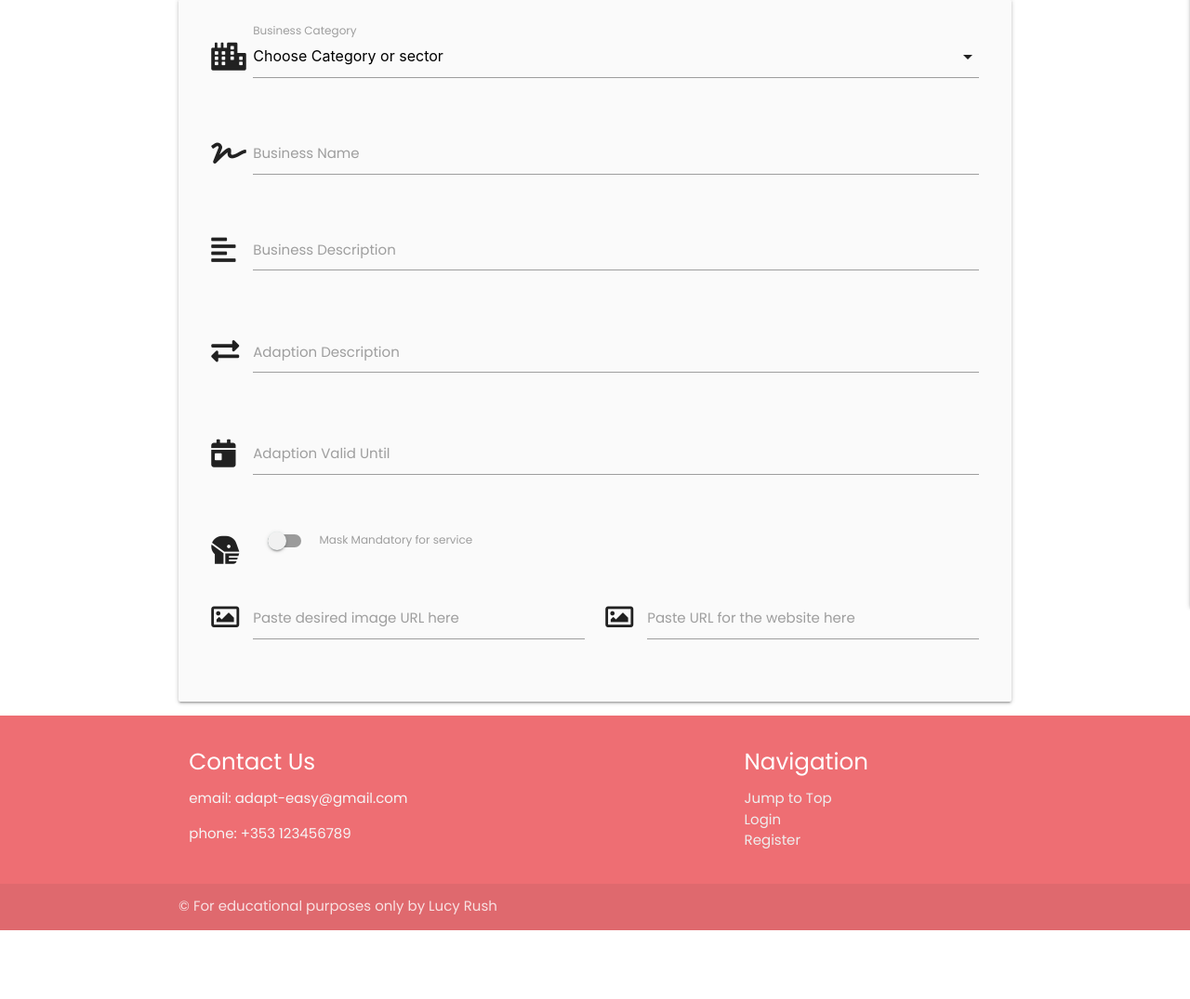
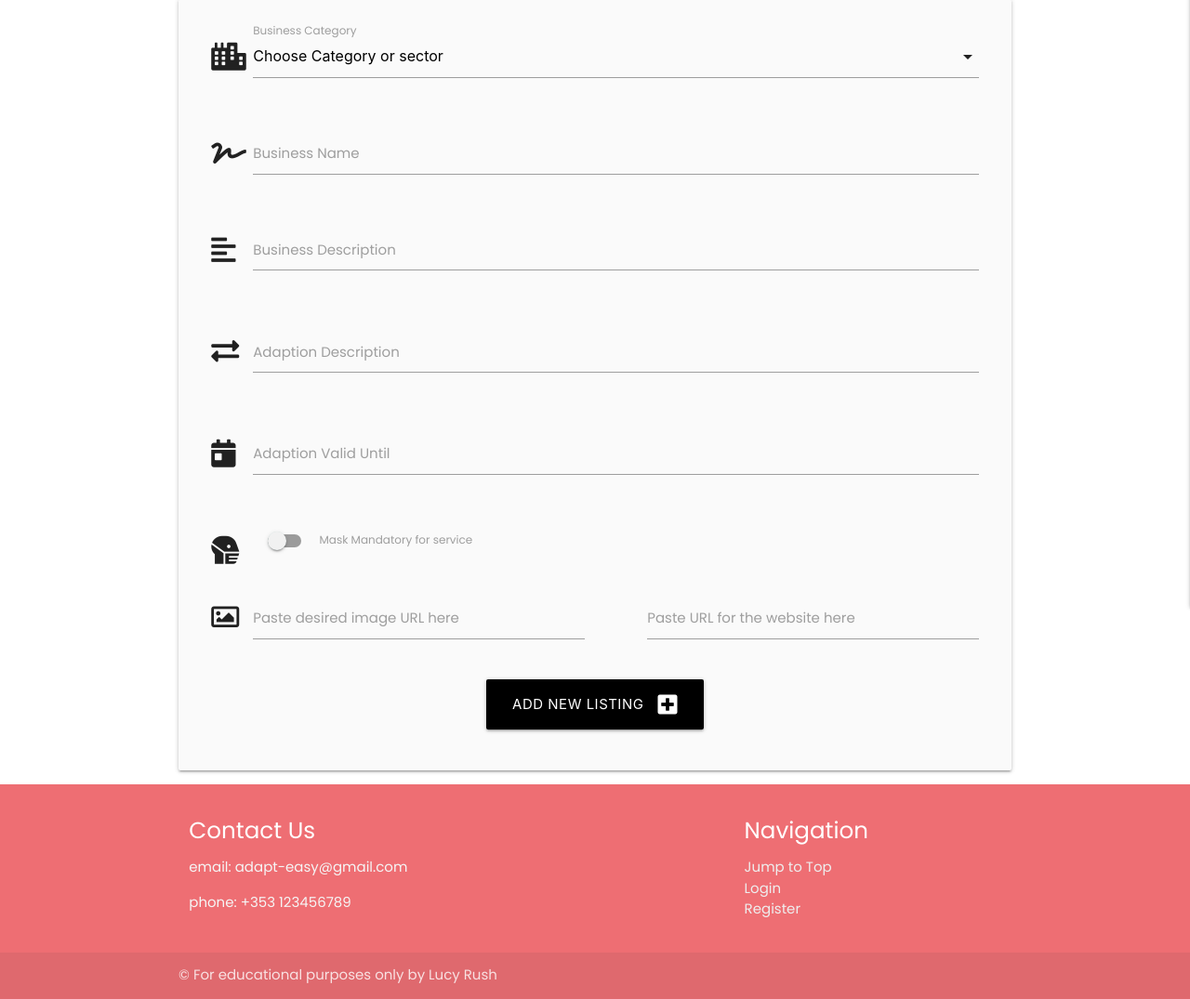
Before and after one commit to lucyrush/adapt-easy, a Flask app: page /new_listing in a window 1280 px wide. Shown: the part 207-1282 px from the top of the page at 93% size. Before the commit the page ends 1208 px from the top, so only its background shows below. Run offline with Flask 2, Linux system fonts and the light colour scheme; data that the repository does not hold is empty; some libraries are stand-ins or nearby versions.

Commit message:
Add submit button and code comments

```diff
--- a/templates/new_listing.html
+++ b/templates/new_listing.html
@@ -19,6 +19,7 @@
 					<label for="category_name">Business Category</label>
 				</div>
 			</div>
+    <!-- business name -->
     <div class="row">
       <div class="input-field col s12">
         <i class="fas fa-signature prefix text-darken-8"></i>
@@ -34,6 +35,7 @@
         <label for="business_name">Business Name</label>
       </div>
     </div>
+    <!-- business description -->
     <div class="row">
       <div class="input-field col s12">
         <i class="fas fa-align-left prefix text-darken-4"></i>
@@ -48,6 +50,7 @@
         <label for="business_description">Business Description</label>
       </div>
     </div>
+    <!-- adaption description -->
     <div class="row">
       <div class="input-field col s12">
         <i class="fas fa-exchange-alt prefix text-darken-4"></i>
@@ -62,6 +65,7 @@
         <label for="adaption_description">Adaption Description</label>
       </div>
     </div>
+    <!-- valid until date picker -->
     <div class="row">
       <div class="input-field col s12">
         <i class="fas fa-calendar-day prefix"></i>
@@ -75,6 +79,7 @@
         <label for="valid_until">Adaption Valid Until</label>
       </div>
     </div>
+    <!-- mask mandatory toggle -->
     <div class="row">
       <div class="input-field col s12">
         <div class="switch">
@@ -87,18 +92,28 @@
         </div>
       </div>
     </div>
+    <!-- image URL -->
     <div class="row">
       <div class="input-field col s6">
         <i class="far fa-image prefix"></i>
         <input id="image_url" name="image_url" class="validate" />
         <label for="image_url">Paste desired image URL here</label>
       </div>
+      <!-- url -->
       <div class="input-field col s6">
-        <i class="far fa-image prefix"></i>
+        <i class="fas fa-brackets-curly prefix"></i>
         <input id="website_url" name="website_url" class="validate" />
         <label for="website_url">Paste URL for the website here</label>
       </div>
     </div>
+    <!-- submit button -->
+            <div class="row">
+                <div class="col s12 center-align">
+                    <button type="submit" class="btn-large black">
+                        Add New Listing <i class="fas fa-plus-square right"></i>
+                    </button>
+                </div>
+            </div>
   </form>
 </div>
 
```
